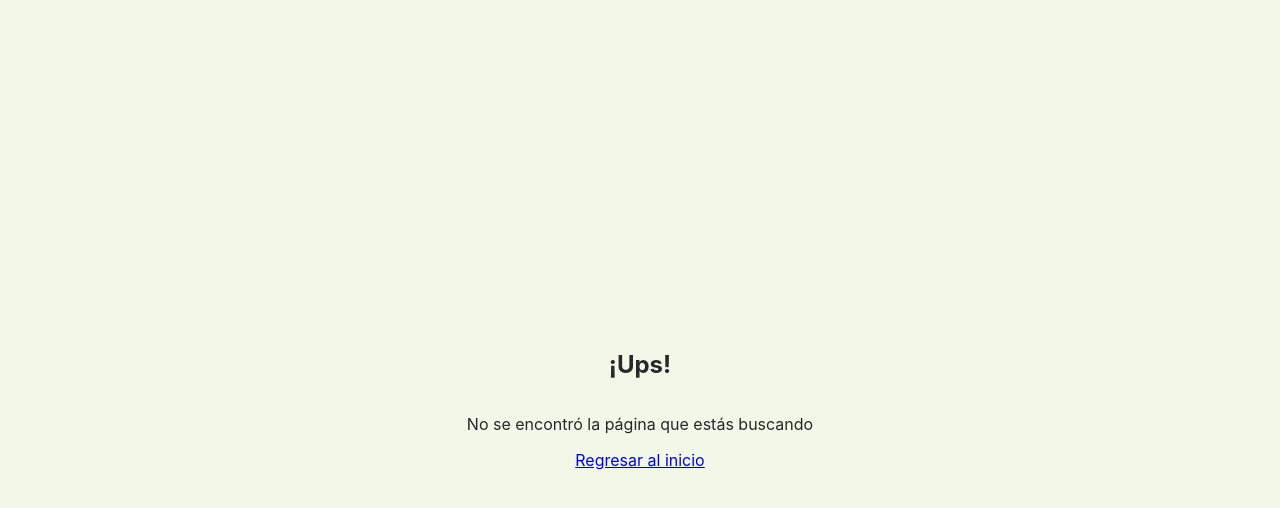
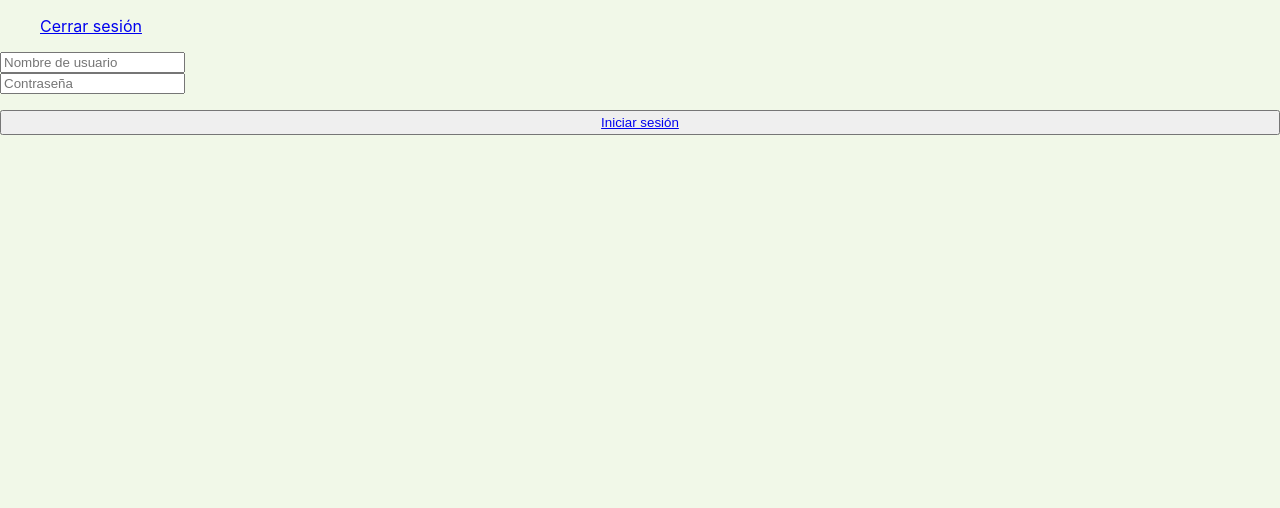
Before and after one commit to OscarUrielCZ/fint-desktop, a React (Create React App) app: page /login in a window 1280 px wide. Shown: the top 508 px of the page. Built offline with nearby package versions, Linux system fonts and the light colour scheme.

Commit message:
vista de login creada

```diff
--- a/src/App.js
+++ b/src/App.js
@@ -8,6 +8,7 @@ import Root from "./routes/Root.tsx";
 import Home from "./views/Home/index.tsx";
 import NotFound from "./views/NotFound/index.tsx";
 import Registry from "./views/Registry/index.tsx";
+import Login from "./views/Login/index.tsx";
 
 const router = createBrowserRouter([
   {
@@ -18,6 +19,10 @@ const router = createBrowserRouter([
       {
         path: "/",
         element: <Home />,
+      },
+      {
+        path: "/login",
+        element: <Login />,
       },
       {
         path: "/registro",
--- a/src/routes/Root.tsx
+++ b/src/routes/Root.tsx
@@ -7,7 +7,7 @@ function Root() {
       <nav>
         <ul style={{ listStyle: "none" }}>
           <li>
-            <Link to="/logout">Cerrar sesión</Link>
+            <Link to="/login">Cerrar sesión</Link>
           </li>
         </ul>
       </nav>
--- /dev/null
+++ b/src/views/Login/Login.css
@@ -0,0 +1,9 @@
+.field {
+    display: block;
+}
+
+.login-button {
+    margin-top: 1rem;
+    padding: 3px;
+    width: 100%;
+}
--- /dev/null
+++ b/src/views/Login/index.tsx
@@ -0,0 +1,18 @@
+import React from "react";
+import { Link } from "react-router-dom";
+
+import "./Login.css";
+
+function Login() {
+  return (
+    <div>
+      <input type="text" placeholder="Nombre de usuario" className="field" />
+      <input type="password" placeholder="Contraseña" className="field" />
+      <button className="login-button">
+        <Link to="/">Iniciar sesión</Link>
+      </button>
+    </div>
+  );
+}
+
+export default Login;
```
